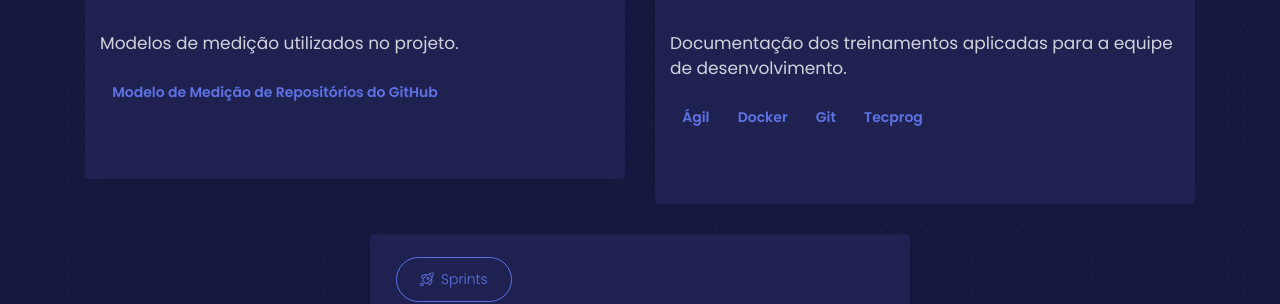
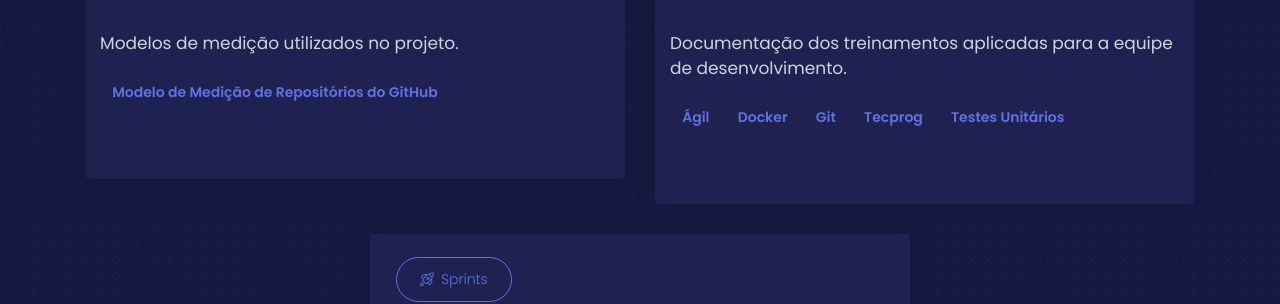
Before and after one commit to fga-eps-mds/2019.1-hubcare-docs, a Jekyll site: the page built from docs/README.md, in a window 1280 px wide. Shown: the part 1453-1757 px from the top of the page. Built offline with Jekyll 4.4.1, drawn with Linux system fonts in a browser that asks for light colours; nearby versions of some CDN libraries; our own code applies the rules of GitHub Pages for plain Markdown files.

Commit message:
Add unit test training doc in landing page

```diff
--- a/docs/_data/projects.yml
+++ b/docs/_data/projects.yml
@@ -31,7 +31,7 @@
     Docker: docker/
     Git: git/
     Tecprog: tecprog/
-
+    Testes Unitários: unit_test/
 -
   name: Sprints
   icon: admin.svg
```
